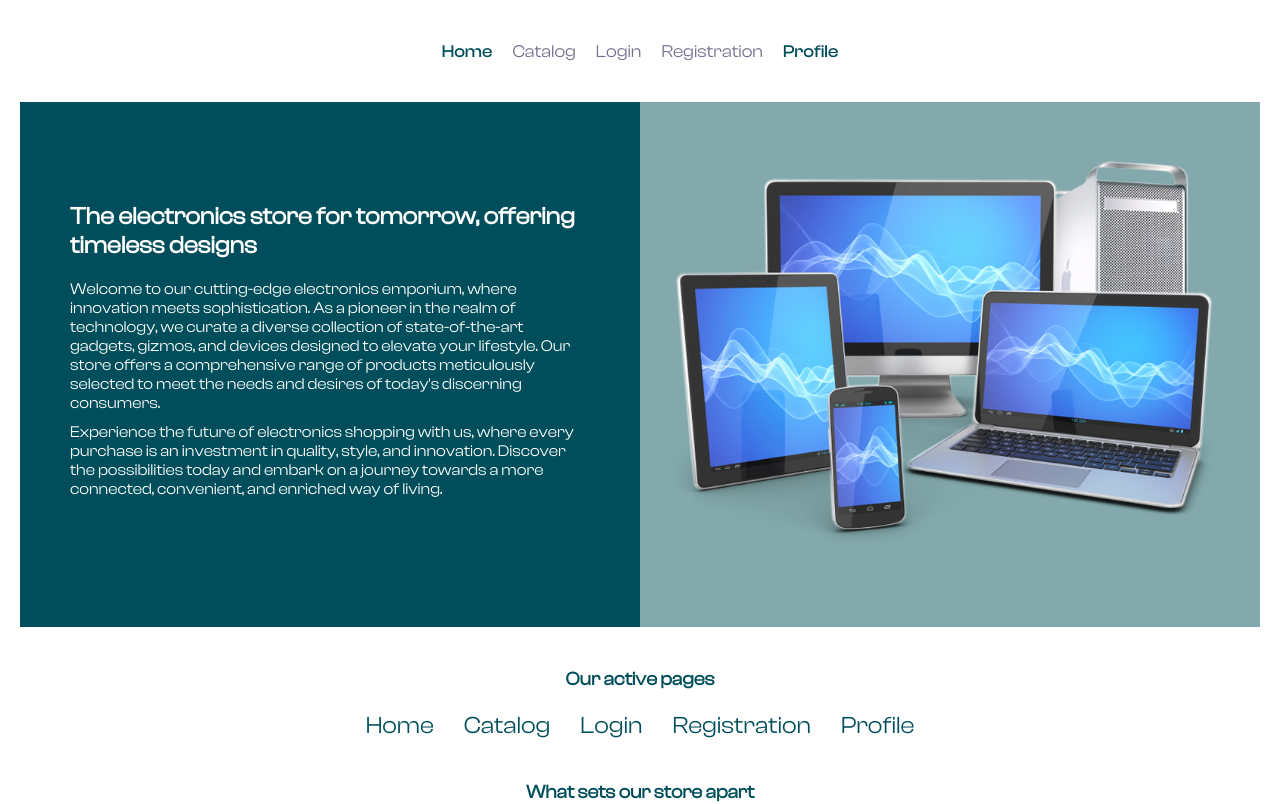
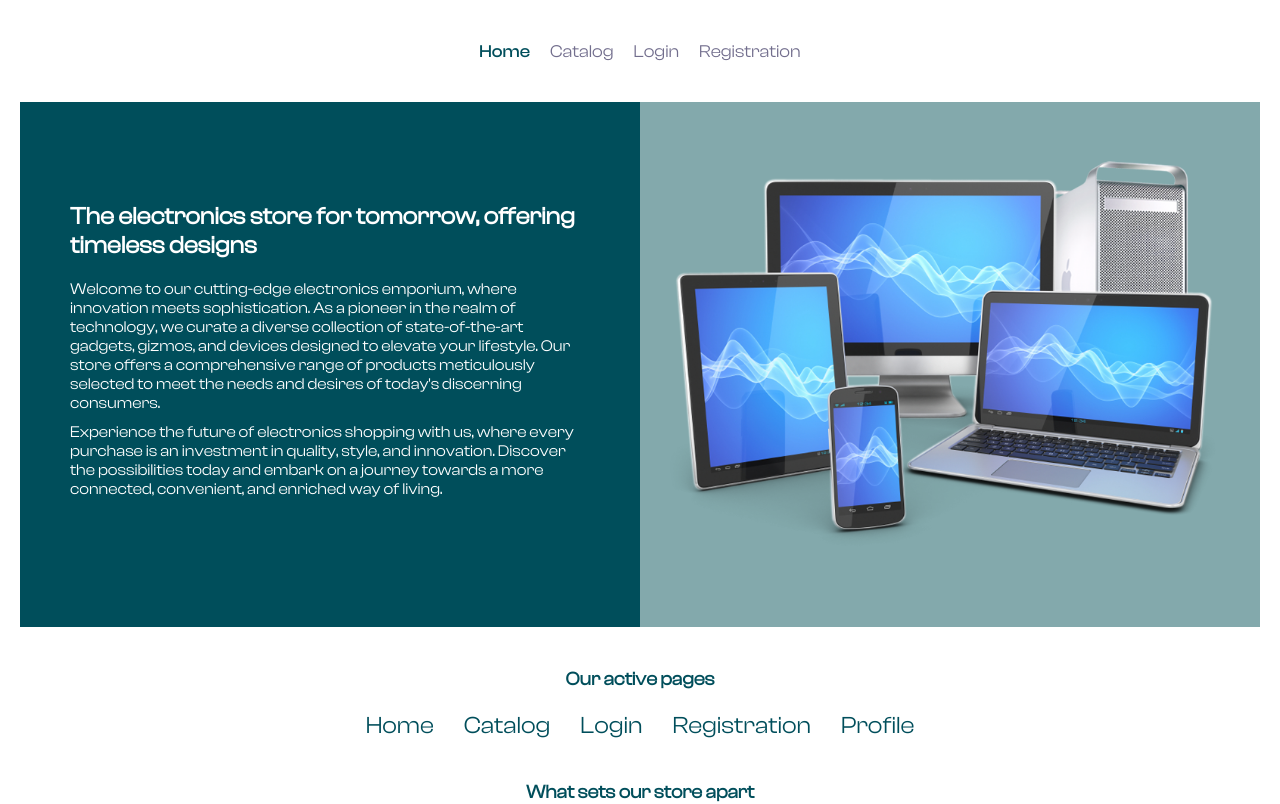
Before and after one commit to HNY-Badger/ecommerce-app, a React app: page / in a window 1280 px wide. Shown: the top 804 px of the page. Built offline with nearby package versions, Linux system fonts and the light colour scheme; no server answers.

Commit message:
refactor: refactor routing

```diff
--- a/src/App.tsx
+++ b/src/App.tsx
@@ -18,6 +18,7 @@ export default function App() {
           <Route path="catalog" element={<CatalogPage />} />
           <Route path="profile" element={<ProfilePage />} />
           <Route path="registration" element={<RegistrationPage />} />
+          {/* <Route path="product/:id" element={<DetailedProductPage />} /> */}
           <Route path="*" element={<NotFoundPage />} />
         </Route>
       </Routes>
--- a/src/components/Header/Header.tsx
+++ b/src/components/Header/Header.tsx
@@ -41,9 +41,6 @@ function Header() {
             <NavLink to="registration" className={linkStyle} onClick={() => setIsMenuOpen(false)}>
               Registration
             </NavLink>
-            <NavLink to="/" className={linkStyle} onClick={() => setIsMenuOpen(false)}>
-              Profile
-            </NavLink>
           </>
         )}
         {customer && (
--- a/src/components/MainPage/ActivePages/ActivePages.tsx
+++ b/src/components/MainPage/ActivePages/ActivePages.tsx
@@ -21,7 +21,7 @@ function ActivePages() {
         <NavLink to="registration" className={styles.link}>
           Registration
         </NavLink>
-        <NavLink to={customer ? 'profile' : '/'} className={styles.link}>
+        <NavLink to="profile" className={styles.link}>
           Profile
         </NavLink>
       </div>
--- a/src/pages/ProfilePage/ProfilePage.tsx
+++ b/src/pages/ProfilePage/ProfilePage.tsx
@@ -1,6 +1,17 @@
-import React from 'react';
+import React, { useEffect } from 'react';
+import { useNavigate } from 'react-router-dom';
+import { useAppSelector } from '../../store/hooks/redux';
 
 function ProfilePage() {
+  const navigate = useNavigate();
+  const { customer } = useAppSelector((state) => state.customerReducer);
+
+  useEffect(() => {
+    if (!customer) {
+      navigate('/login');
+    }
+  }, [customer]);
+
   return <h1>Profile Page</h1>;
 }
 
```
